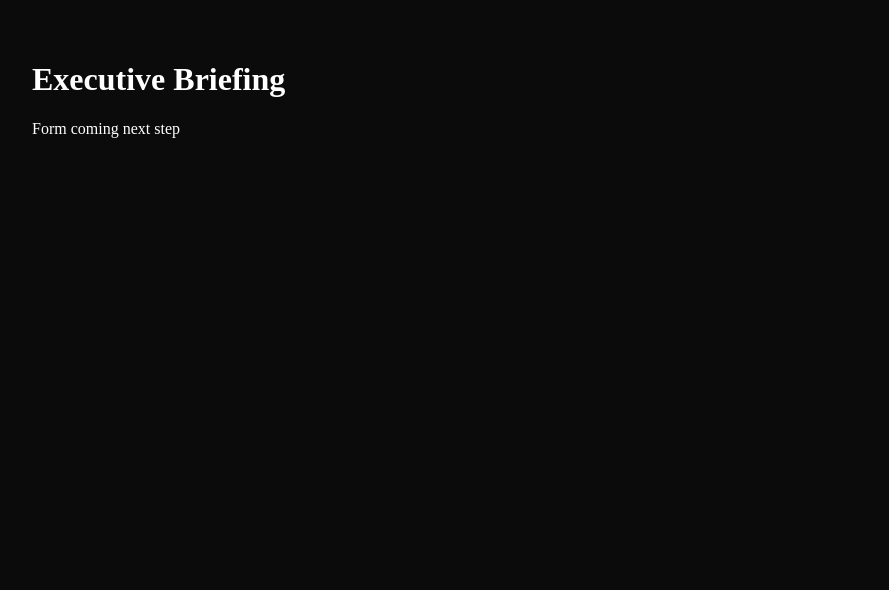
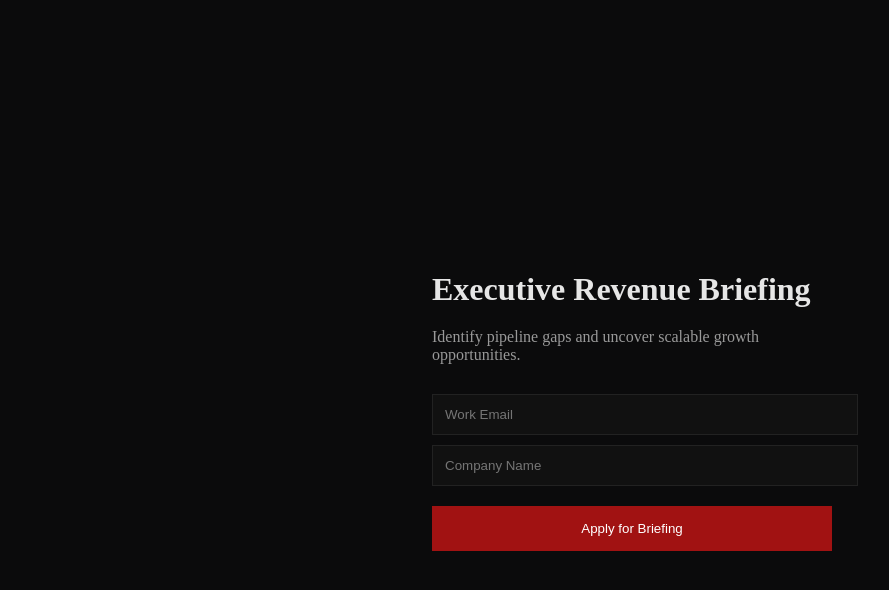
Before and after one commit to tsrevpart/ts-revenue, a Next.js app: page /briefing in a window 1280 px wide. Shown: the top 590 px of the page, without its empty margins (8-897 px from the left). Built offline with nearby package versions, Linux system fonts and the light colour scheme.

Commit message:
Update page.js

```diff
--- a/app/briefing/page.js
+++ b/app/briefing/page.js
@@ -1 +1,84 @@
-'use client';export default function Page(){return (<div style={{color:'#fff',padding:40}}><h1>Executive Briefing</h1><p>Form coming next step</p></div>)}
+'use client';
+
+export default function BriefingPage() {
+  async function handleSubmit(e) {
+    e.preventDefault();
+
+    const email = e.target.email.value;
+    const company = e.target.company.value;
+
+    await fetch("/api/lead", {
+      method: "POST",
+      body: JSON.stringify({ email, company }),
+    });
+
+    alert("Application submitted");
+  }
+
+  return (
+    <div style={{
+      minHeight: '100vh',
+      display: 'flex',
+      justifyContent: 'center',
+      alignItems: 'center',
+      background: '#0B0B0C',
+      color: '#E6E6E6'
+    }}>
+      <div style={{ width: '400px' }}>
+        <h1 style={{ marginBottom: 20 }}>
+          Executive Revenue Briefing
+        </h1>
+
+        <p style={{ marginBottom: 30, color: '#999' }}>
+          Identify pipeline gaps and uncover scalable growth opportunities.
+        </p>
+
+        <form onSubmit={handleSubmit}>
+
+          <input
+            name="email"
+            placeholder="Work Email"
+            required
+            style={{
+              width: '100%',
+              padding: 12,
+              marginBottom: 10,
+              background: '#111',
+              border: '1px solid #222',
+              color: 'white'
+            }}
+          />
+
+          <input
+            name="company"
+            placeholder="Company Name"
+            required
+            style={{
+              width: '100%',
+              padding: 12,
+              marginBottom: 20,
+              background: '#111',
+              border: '1px solid #222',
+              color: 'white'
+            }}
+          />
+
+          <button
+            type="submit"
+            style={{
+              width: '100%',
+              padding: 15,
+              background: '#A11212',
+              border: 'none',
+              color: 'white',
+              cursor: 'pointer'
+            }}
+          >
+            Apply for Briefing
+          </button>
+
+        </form>
+      </div>
+    </div>
+  );
+}
```
